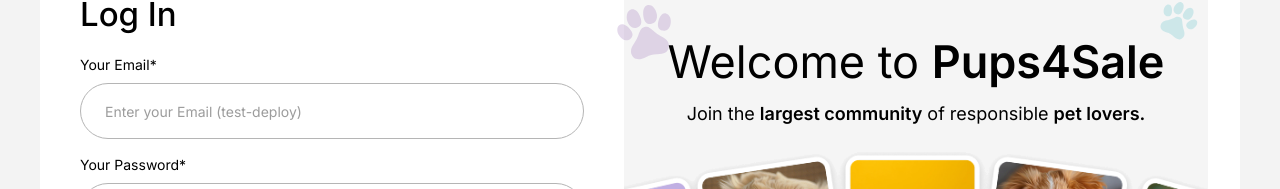
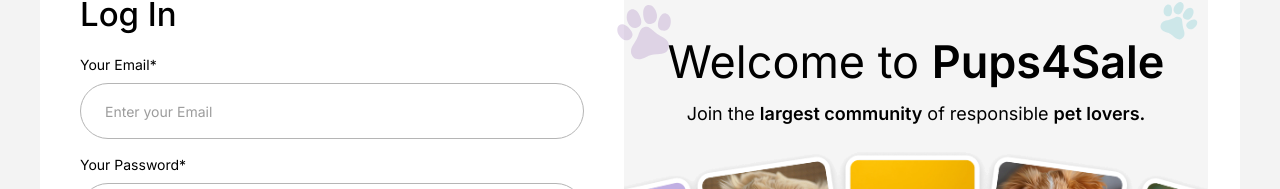
Before and after one commit to munish176081/next-frontend, a Next.js app: page /auth/sign-in in a window 1280 px wide. Shown: the part 164-353 px from the top of the page. Built offline with nearby package versions, Linux system fonts and the light colour scheme; no server answers.

Commit message:
artifact deployment with deleting forntedn

```diff
--- a/app/(pages)/auth/(protected)/sign-in/_components/signin-email-form.tsx
+++ b/app/(pages)/auth/(protected)/sign-in/_components/signin-email-form.tsx
@@ -59,7 +59,7 @@
         inputClassName="text-sm placeholder:text-[#4B4A4A8C] font-normal outline-none px-6 w-full h-14 rounded-full border border-[#B5B5B5] max-md:h-12"
         error={errors?.usernameOrEmail?.message}
         required
-        placeholder="Enter your Email (test-deploy)"
+        placeholder="Enter your Email"
         {...register("usernameOrEmail")}
       />
 
--- a/app/_components/header/index.tsx
+++ b/app/_components/header/index.tsx
@@ -107,6 +107,7 @@
               )}
             >
               <LogoIcon width="100%" height="100%" />
+              PUPS4SALE
             </Link>
           </div>
 
```
